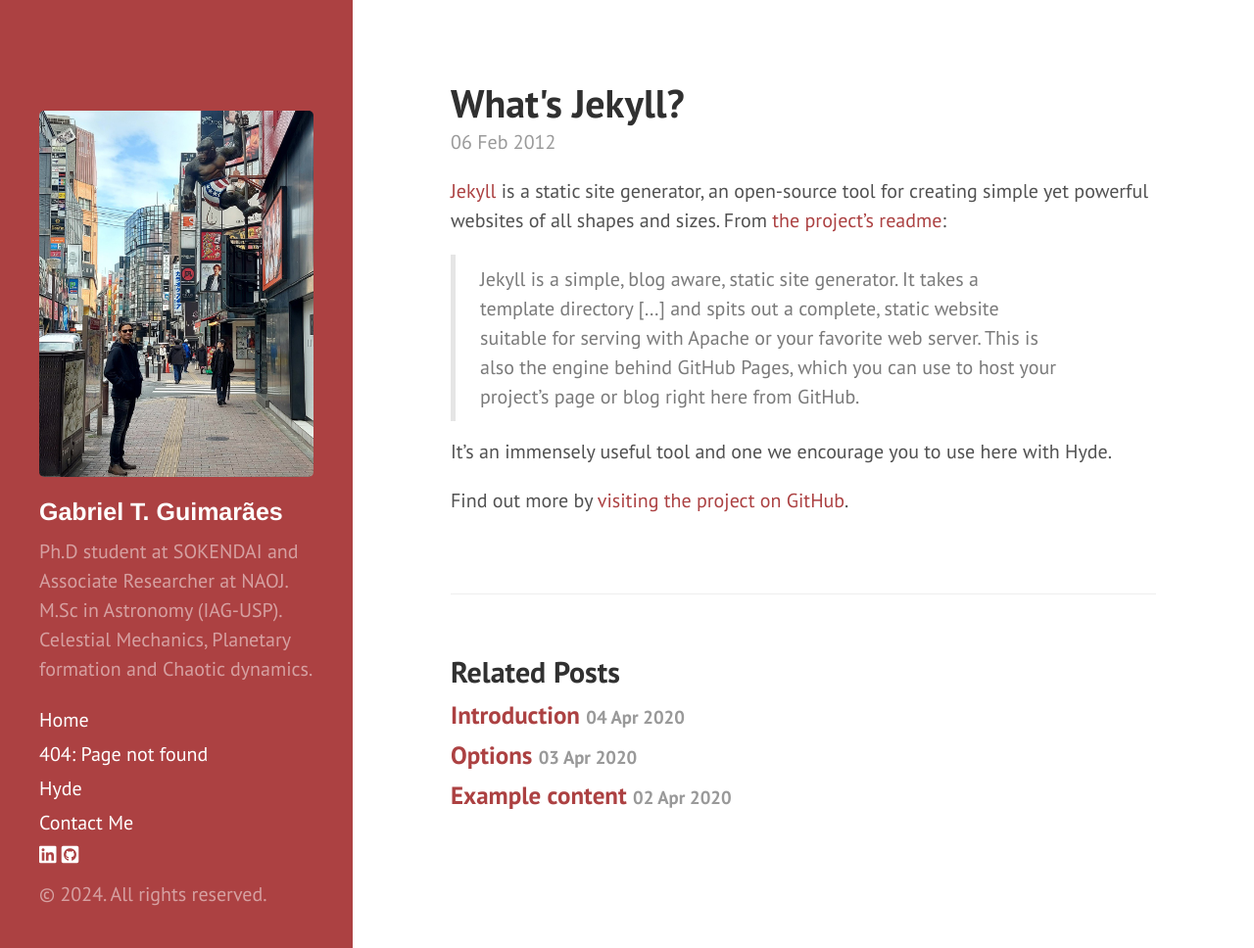
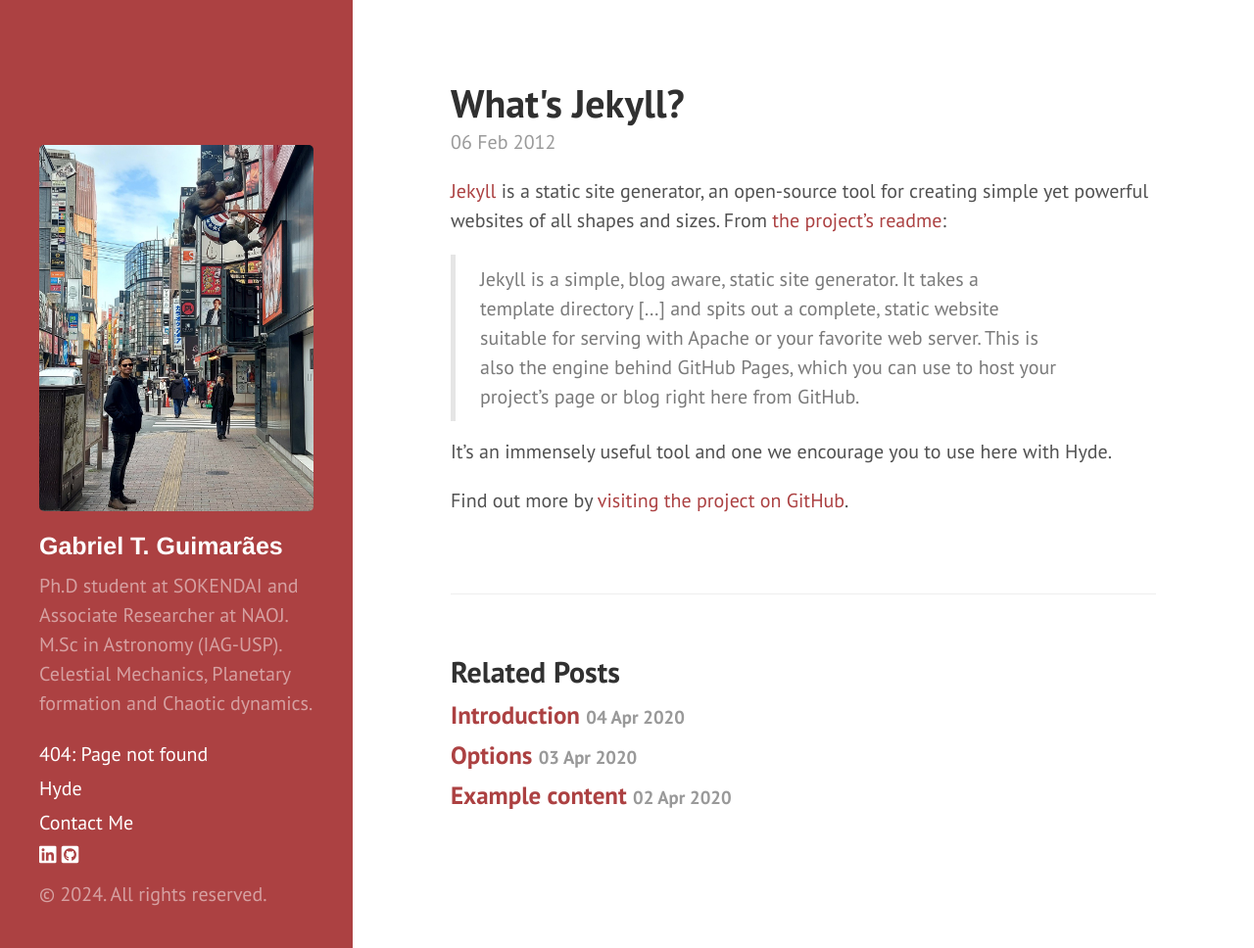
Before and after one commit to gabrieltxg/gabrieltxg.github.io, a Jekyll site: the page built from _posts/2012-02-06-whats-jekyll.md, in a window 1280 px wide and 968 px high. Shown: the whole window at 98% size. Built offline with Jekyll 4.4.1, drawn with Linux system fonts in a browser that asks for light colours; nearby versions of some CDN libraries; Markdown is read by kramdown in place of the engine named in the settings; a style sheet for code colours, icons or effects is not loaded.

Commit message:
Update sidebar.html

```diff
--- a/_includes/sidebar.html
+++ b/_includes/sidebar.html
@@ -10,7 +10,6 @@
       <p class="lead">{{ site.description }}</p>
     </div>
     <nav class="sidebar-nav">
-      <a class="sidebar-nav-item{% if page.url == site.baseurl %} active{% endif %}" href="/">Home</a>
 
       {% comment %}
         The code below dynamically generates a sidebar nav of pages with
```
